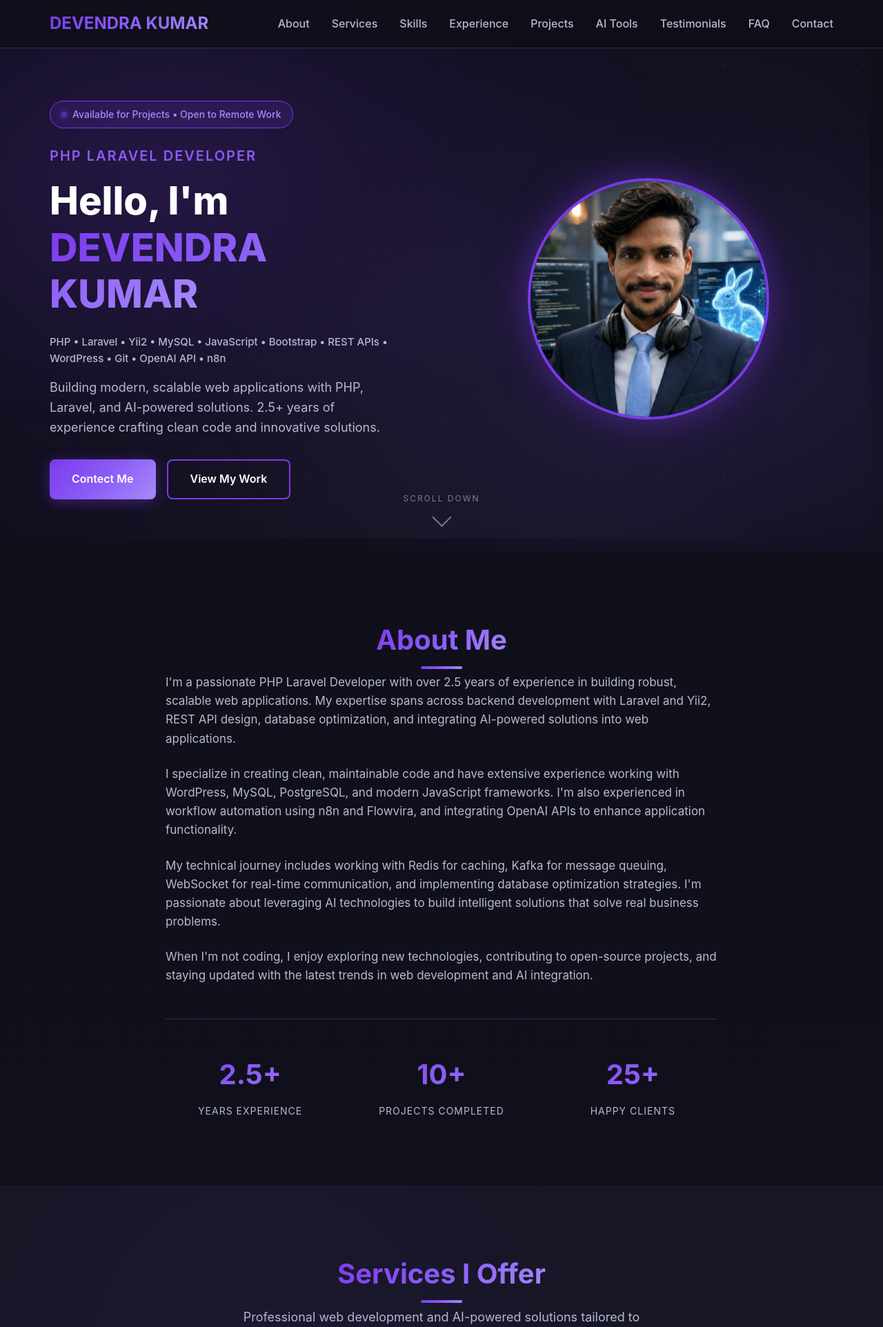
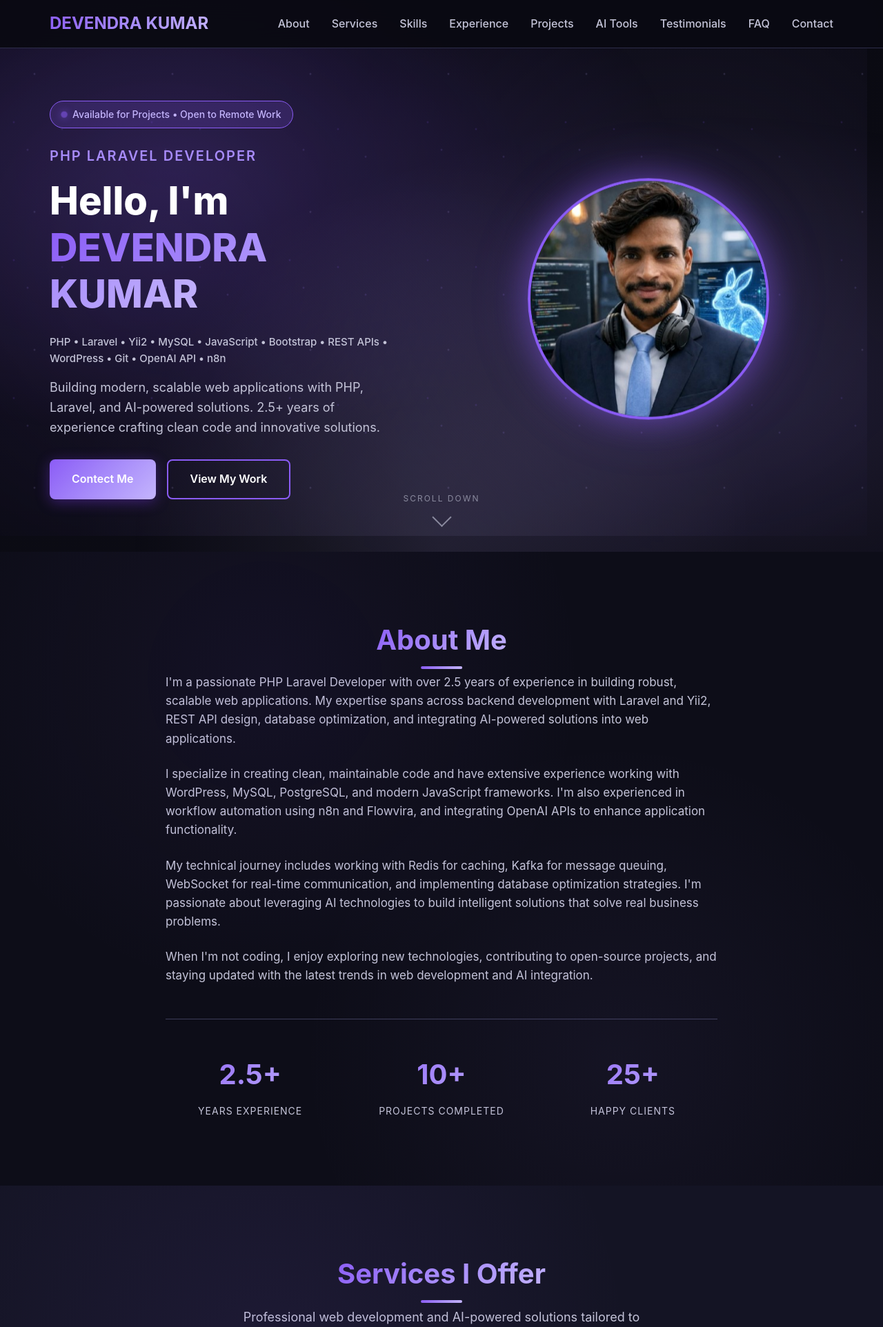
Before and after one commit to devendrak8859/portfolio, a PHP site: page / in a window 1280 px wide. Shown: the top 1924 px of the page at 69% size. Run offline with PHP 8.4, Linux system fonts and the light colour scheme.

Commit message:
Add new images and update index.html

```diff
--- a/css/style.css
+++ b/css/style.css
@@ -2,38 +2,48 @@
    CSS Variables & Reset
    ========================================== */
 :root {
-    /* Background Colors */
-    --bg-primary: #0f0f1a;
-    --bg-secondary: #161625;
-    --bg-tertiary: #1e1e32;
-    --bg-card: #252540;
+    /* Background Colors - Enhanced Professional Palette */
+    --bg-primary: #0a0a12;
+    --bg-secondary: #12121f;
+    --bg-tertiary: #1a1a2e;
+    --bg-card: #252542;
+    --bg-highlight: #2d2d4a;
+
+    /* Section Backgrounds */
+    --section-dark: #0d0d18;
+    --section-mid: #141424;
+    --section-light: #1c1c30;
 
     /* Text Colors */
     --text-primary: #ffffff;
-    --text-secondary: #b8b8d0;
-    --text-muted: #7a7a95;
+    --text-secondary: #c4c4d8;
+    --text-muted: #8a8a9e;
+    --text-dim: #5a5a6e;
 
     /* Accent Colors - Professional Purple/Blue Gradient */
-    --accent-primary: #7c3aed;
-    --accent-secondary: #8b5cf6;
-    --accent-tertiary: #a78bfa;
-    --accent-glow: rgba(124, 58, 237, 0.3);
+    --accent-primary: #8b5cf6;
+    --accent-secondary: #a78bfa;
+    --accent-tertiary: #c4b5fd;
+    --accent-glow: rgba(139, 92, 246, 0.4);
 
     /* Gradients */
-    --accent-gradient: linear-gradient(135deg, #7c3aed 0%, #8b5cf6 50%, #a78bfa 100%);
-    --accent-hover: linear-gradient(135deg, #8b5cf6 0%, #a78bfa 50%, #c4b5fd 100%);
-    --bg-gradient: linear-gradient(180deg, var(--bg-primary) 0%, var(--bg-secondary) 100%);
+    --accent-gradient: linear-gradient(135deg, #8b5cf6 0%, #a78bfa 50%, #c4b5fd 100%);
+    --accent-hover: linear-gradient(135deg, #a78bfa 0%, #c4b5fd 50%, #ddd6fe 100%);
+    --bg-gradient: linear-gradient(180deg, var(--bg-primary) 0%, var(--bg-secondary) 50%, var(--bg-tertiary) 100%);
     --card-gradient: linear-gradient(145deg, var(--bg-tertiary) 0%, var(--bg-card) 100%);
+    --section-gradient: linear-gradient(180deg, var(--section-dark) 0%, var(--section-mid) 100%);
 
     /* Border & UI */
-    --border-color: #2d2d4a;
-    --border-light: #3d3d5a;
+    --border-color: #3d3d5a;
+    --border-light: #4d4d6a;
+    --border-dim: #2d2d4a;
 
     /* Shadows with color */
-    --shadow-sm: 0 2px 8px rgba(0, 0, 0, 0.4);
-    --shadow-md: 0 4px 20px rgba(0, 0, 0, 0.5);
-    --shadow-lg: 0 8px 40px rgba(0, 0, 0, 0.6);
-    --shadow-glow: 0 0 30px rgba(124, 58, 237, 0.2);
+    --shadow-sm: 0 2px 8px rgba(0, 0, 0, 0.5);
+    --shadow-md: 0 4px 20px rgba(0, 0, 0, 0.6);
+    --shadow-lg: 0 8px 40px rgba(0, 0, 0, 0.7);
+    --shadow-glow: 0 0 40px rgba(139, 92, 246, 0.3);
+    --shadow-card: 0 4px 24px rgba(0, 0, 0, 0.4);
 
     /* Transitions */
     --transition-fast: 0.2s cubic-bezier(0.4, 0, 0.2, 1);
@@ -47,9 +57,9 @@
 
     /* Success/Error Colors */
     --success: #10b981;
-    --success-bg: rgba(16, 185, 129, 0.1);
+    --success-bg: rgba(16, 185, 129, 0.15);
     --error: #ef4444;
-    --error-bg: rgba(239, 68, 68, 0.1);
+    --error-bg: rgba(239, 68, 68, 0.15);
 }
 
 * {
@@ -81,12 +91,12 @@ body::before {
     right: 0;
     bottom: 0;
     background-image:
-        radial-gradient(circle at 20% 50%, rgba(124, 58, 237, 0.08) 0%, transparent 50%),
-        radial-gradient(circle at 80% 50%, rgba(139, 92, 246, 0.08) 0%, transparent 50%),
-        radial-gradient(circle at 50% 100%, rgba(167, 139, 250, 0.05) 0%, transparent 50%);
+        radial-gradient(circle at 20% 50%, rgba(139, 92, 246, 0.12) 0%, transparent 50%),
+        radial-gradient(circle at 80% 50%, rgba(167, 139, 250, 0.1) 0%, transparent 50%),
+        radial-gradient(circle at 50% 100%, rgba(196, 181, 253, 0.08) 0%, transparent 50%);
     pointer-events: none;
     z-index: 0;
-    animation: backgroundShift 15s ease-in-out infinite;
+    animation: backgroundShift 20s ease-in-out infinite;
 }
 
 @keyframes backgroundShift {
@@ -107,16 +117,16 @@ body::after {
     right: 0;
     bottom: 0;
     background-image:
-        radial-gradient(2px 2px at 20px 30px, rgba(124, 58, 237, 0.3), transparent),
-        radial-gradient(2px 2px at 40px 70px, rgba(139, 92, 246, 0.3), transparent),
-        radial-gradient(2px 2px at 50px 160px, rgba(167, 139, 250, 0.3), transparent),
-        radial-gradient(2px 2px at 90px 40px, rgba(124, 58, 237, 0.3), transparent),
-        radial-gradient(2px 2px at 130px 80px, rgba(139, 92, 246, 0.3), transparent);
+        radial-gradient(2px 2px at 20px 30px, rgba(139, 92, 246, 0.4), transparent),
+        radial-gradient(2px 2px at 40px 70px, rgba(167, 139, 250, 0.4), transparent),
+        radial-gradient(2px 2px at 50px 160px, rgba(196, 181, 253, 0.4), transparent),
+        radial-gradient(2px 2px at 90px 40px, rgba(139, 92, 246, 0.4), transparent),
+        radial-gradient(2px 2px at 130px 80px, rgba(167, 139, 250, 0.4), transparent);
     background-size: 200px 200px;
-    animation: particles 20s linear infinite;
+    animation: particles 25s linear infinite;
     pointer-events: none;
     z-index: 0;
-    opacity: 0.5;
+    opacity: 0.6;
 }
 
 @keyframes particles {
@@ -153,18 +163,18 @@ body::after {
     left: 0;
     right: 0;
     height: var(--nav-height);
-    background: rgba(15, 15, 26, 0.95);
+    background: rgba(10, 10, 18, 0.95);
     backdrop-filter: blur(20px);
     -webkit-backdrop-filter: blur(20px);
-    border-bottom: 1px solid var(--border-color);
+    border-bottom: 1px solid var(--border-dim);
     z-index: 1000;
     transition: var(--transition-normal);
 }
 
 .navbar.scrolled {
-    background: rgba(15, 15, 26, 0.98);
+    background: rgba(10, 10, 18, 0.98);
     box-shadow: var(--shadow-md);
-    border-bottom-color: var(--border-light);
+    border-bottom-color: var(--border-color);
 }
 
 .navbar .container {
@@ -261,8 +271,9 @@ body::after {
     justify-content: center;
     padding: calc(var(--nav-height) + 4rem) 2rem 4rem;
     background:
-        radial-gradient(ellipse at 20% 30%, rgba(124, 58, 237, 0.15) 0%, transparent 50%),
-        radial-gradient(ellipse at 80% 70%, rgba(139, 92, 246, 0.1) 0%, transparent 50%);
+        radial-gradient(ellipse at 20% 30%, rgba(139, 92, 246, 0.2) 0%, transparent 50%),
+        radial-gradient(ellipse at 80% 70%, rgba(167, 139, 250, 0.15) 0%, transparent 50%),
+        radial-gradient(ellipse at 50% 100%, rgba(196, 181, 253, 0.1) 0%, transparent 50%);
     position: relative;
     z-index: 1;
 }
@@ -271,7 +282,7 @@ body::after {
     display: inline-flex;
     align-items: center;
     gap: 0.5rem;
-    background: rgba(124, 58, 237, 0.15);
+    background: rgba(139, 92, 246, 0.18);
     border: 1px solid var(--accent-primary);
     padding: 0.5rem 1rem;
     border-radius: 20px;
@@ -445,8 +456,8 @@ body::after {
     object-fit: cover;
     border: 4px solid var(--accent-primary);
     box-shadow:
-        0 0 40px rgba(124, 58, 237, 0.3),
-        0 0 80px rgba(124, 58, 237, 0.1);
+        0 0 40px rgba(139, 92, 246, 0.4),
+        0 0 80px rgba(139, 92, 246, 0.2);
     animation: float 6s ease-in-out infinite, pulseGlow 3s ease-in-out infinite;
     display: block;
     transition: var(--transition-normal);
@@ -515,10 +526,25 @@ body::after {
    ========================================== */
 .section {
     padding: 6rem 2rem;
+    background: var(--section-dark);
+    position: relative;
+}
+
+.section::before {
+    content: '';
+    position: absolute;
+    top: 0;
+    left: 0;
+    right: 0;
+    bottom: 0;
+    background-image:
+        radial-gradient(circle at 30% 20%, rgba(139, 92, 246, 0.06) 0%, transparent 40%),
+        radial-gradient(circle at 70% 80%, rgba(167, 139, 250, 0.05) 0%, transparent 40%);
+    pointer-events: none;
 }
 
 .section-alt {
-    background: var(--bg-secondary);
+    background: var(--section-mid);
     position: relative;
 }
 
@@ -530,8 +556,8 @@ body::after {
     right: 0;
     bottom: 0;
     background-image:
-        radial-gradient(circle at 30% 20%, rgba(124, 58, 237, 0.05) 0%, transparent 40%),
-        radial-gradient(circle at 70% 80%, rgba(139, 92, 246, 0.05) 0%, transparent 40%);
+        radial-gradient(circle at 30% 20%, rgba(139, 92, 246, 0.08) 0%, transparent 40%),
+        radial-gradient(circle at 70% 80%, rgba(167, 139, 250, 0.06) 0%, transparent 40%);
     pointer-events: none;
 }
 
--- a/index.html
+++ b/index.html
@@ -274,10 +274,10 @@
                     <span class="result-number">100%</span>
                     <span class="result-label">Client Satisfaction</span>
                 </div>
-                <div class="result-item">
+                <!-- <div class="result-item">
                     <span class="result-number">5+</span>
                     <span class="result-label">AI Integrations</span>
-                </div>
+                </div> -->
                 <div class="result-item">
                     <span class="result-number">20+</span>
                     <span class="result-label">Automations Built</span>
```
Also changed, not shown: other parts of css/style.css (+49 -49 lines).
